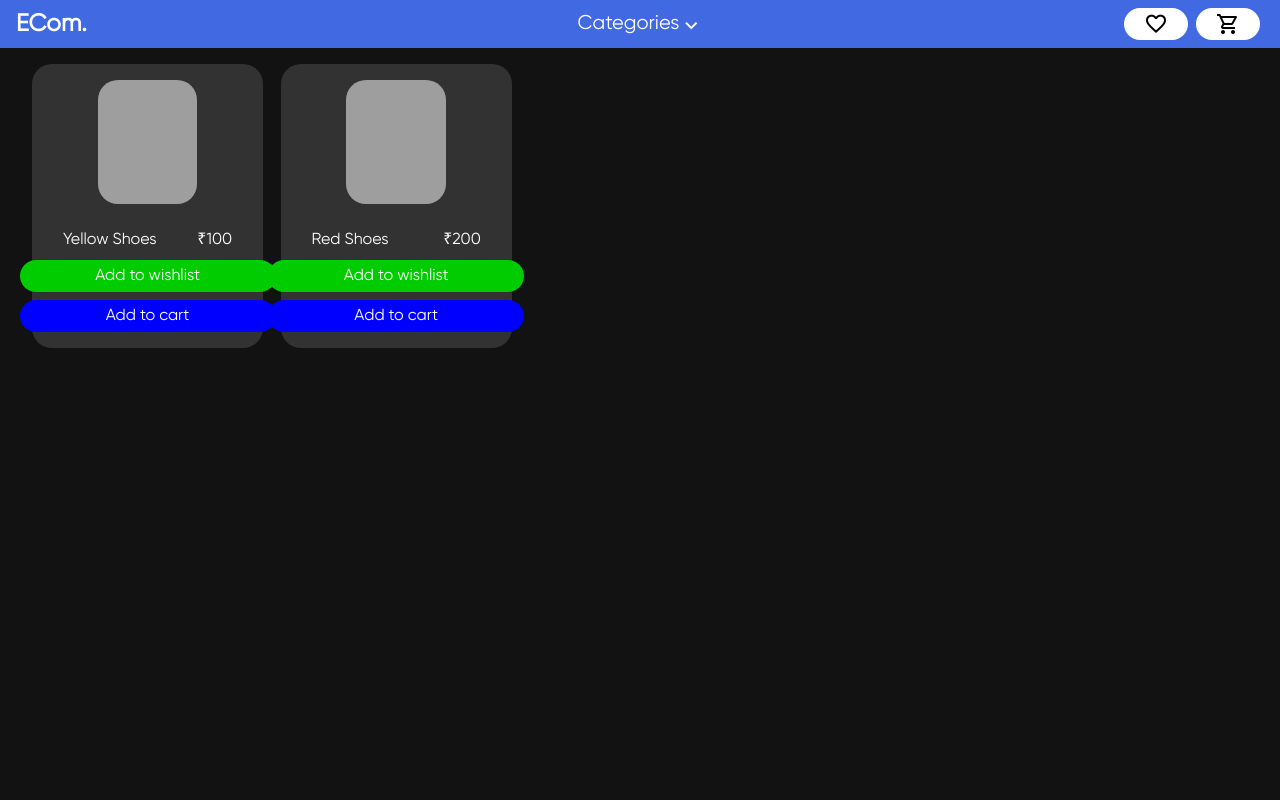
After one commit to Shreshth-Srivastava/E-Commerce-Website, a Django app: page /category/Shoes/ in a window 1280 px wide. The commit adds this page. Run offline with Django 4.2, Linux system fonts and the light colour scheme; data comes from the database, SQL or seed files in the repository; both versions use the stored data as it was after the commit; some libraries are stand-ins or nearby versions; grey boxes are pictures that could not be loaded.

Commit message:
Added Category Functionality

```diff
--- a/App/urls.py
+++ b/App/urls.py
@@ -13,4 +13,5 @@ urlpatterns = [
     path('wishlist/', views.Wishlist, name='wishlist'),
     path('cart/', views.Cart, name='cart'),
     path('checkout/<int:pk>/', views.Checkout, name='checkout'),
+    path('category/<str:category>/', views.Category, name='Category'),
 ]
--- a/App/views.py
+++ b/App/views.py
@@ -93,3 +93,10 @@ def Checkout(request, pk):
         'user': user,
     }
     return render(request,'checkout.html',context)
+
+def Category(request, category):
+    products = Product.objects.filter(category=category)
+    context = {
+        'products': products,
+    }
+    return render(request,'category.html',context)
--- a/Static/css/style.css
+++ b/Static/css/style.css
@@ -127,3 +127,7 @@ button {
   justify-content: start;
   gap: 1rem;
 }
+
+#arrow{
+  transition: .2s linear;
+}
--- a/Static/script/script.js
+++ b/Static/script/script.js
@@ -1,17 +1,20 @@
 var category = document.querySelector('.categorybtn');
 var categoryList = document.querySelector('.categoryList');
+var arrow = document.querySelector('#arrow');
 var flag = 0;
 category.addEventListener('click',()=>{
     if(!flag){
         // categoryList.classList.toggle('hidden');
         categoryList.style.opacity = '1';
         categoryList.style.height = '10rem';
+        arrow.style.transform = 'rotateX(180deg)';
         // categoryList.style.transform = 'translateY(0)';
         flag = 1;
     }
     else{
         categoryList.style.opacity = '0';
         categoryList.style.height = '0';
+        arrow.style.transform = 'rotateX(0)';
         // categoryList.style.transform = 'translateY(-150%)';
         flag = 0;
     }
--- a/Templates/base.html
+++ b/Templates/base.html
@@ -19,7 +19,7 @@
       <div class="w-[55%] flex items-center justify-between text-xl">
         <div class="categorybtn flex cursor-pointer">
           <p>Categories</p>
-          <span class="material-symbols-outlined pt-1">
+          <span class="material-symbols-outlined pt-1" id="arrow">
             keyboard_arrow_down
           </span>
         </div>
@@ -28,12 +28,12 @@
           <a class="material-symbols-outlined w-[4rem] h-[2rem] text-center py-1 mx-1 text-black bg-white rounded-full" href="{% url 'cart' %}"><span class="material-symbols-outlined"> shopping_cart </span></a>
         </div>
       </div>
-    <div class="categoryList absolute top-[100%] left-0 pt-12 px-40 w-full h-[0rem] opacity-0 overflow-hidden bg-[rgba(40,40,40,.95)] flex item-start justify-between">
-      <a href="#" class="h-[2rem]">Shoes</a>
-      <a href="#" class="h-[2rem]">Electronics</a>
-      <a href="#" class="h-[2rem]">Cosmetics</a>
-      <a href="#" class="h-[2rem]">Watch</a>
-      <a href="#" class="h-[2rem]">Clothing Accessories</a>
+    <div class="categoryList text-xl absolute top-[100%] left-0 pt-12 px-40 w-full h-[0rem] opacity-0 overflow-hidden bg-[rgba(40,40,40,.95)] flex item-start justify-between">
+      <a href="{% url 'Category' 'Shoes' %}" class="h-[2rem]">Shoes</a>
+      <a href="{% url 'Category' 'Electronics' %}" class="h-[2rem]">Electronics</a>
+      <a href="{% url 'Category' 'Cosmetics' %}" class="h-[2rem]">Cosmetics</a>
+      <a href="{% url 'Category' 'Watch' %}" class="h-[2rem]">Watch</a>
+      <a href="{% url 'Category' 'Clothing Accessories' %}" class="h-[2rem]">Clothing Accessories</a>
     </div>
     </nav>
     {% block content %} {% endblock content %}
--- /dev/null
+++ b/Templates/category.html
@@ -0,0 +1,28 @@
+{% extends 'base.html' %}
+{% block content %}
+<div class="main">
+    {% for product in products %}
+    <div id="container">
+      <img src="{{product.img}}" alt="Placeholder" id="index_images"/>
+      <br />
+      <div class="mb-2" id="details">
+        <h3>{{product.name}}</h3>
+        <h3>₹{{product.price}}</h3>
+      </div>
+      {% if product.wishlist %}
+        <a href="{% url 'wishlist' %}" id="Wishlist" class="w-64 h-8 rounded-full text-center pt-1">Go to wishlist</a>
+      {% else %}
+        <a href="{% url 'addtowishlist' product.pk %}" id="Wishlist" class="w-64 h-8 rounded-full text-center pt-1">Add to wishlist</a>
+      {% endif %}
+        <br>
+      {% if product.value > 0 %}
+      <div id="subcontainer">
+        <a href="{% url 'cart' %}" class="bg-[blue] w-[16rem] h-8 text-center rounded-full py-1">Go to cart</a>
+      </div>
+      {% else %}
+        <a href="{% url 'addtocart' product.pk%}" class="bg-[blue] w-[16rem] h-8 text-center rounded-full py-1">Add to cart</a>
+      {% endif %}
+    </div>
+    {% endfor %}
+  </div>
+{% endblock %}
```
Also changed, not shown: Templates/index.html (+1 -25 lines), db.sqlite3.
